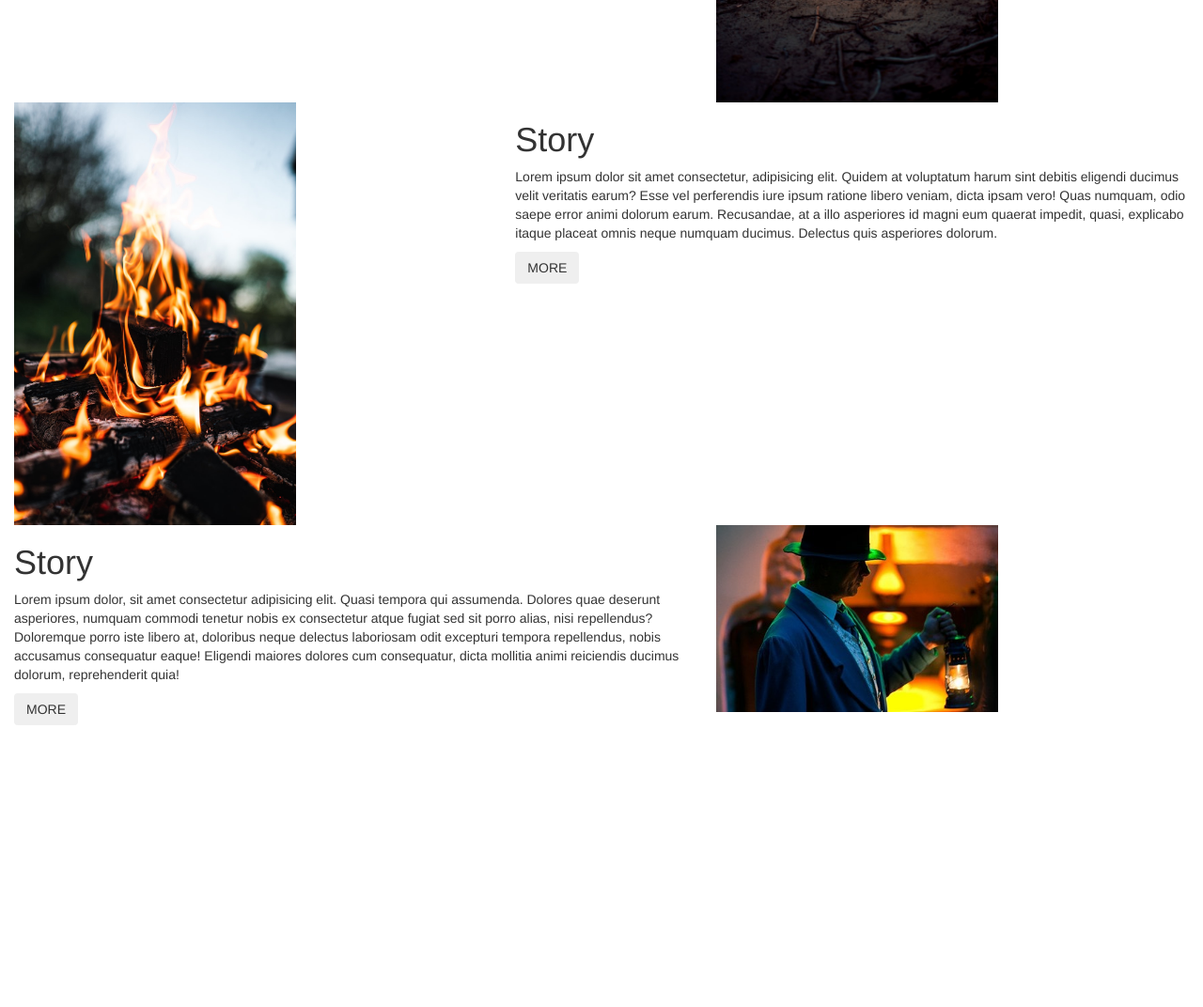
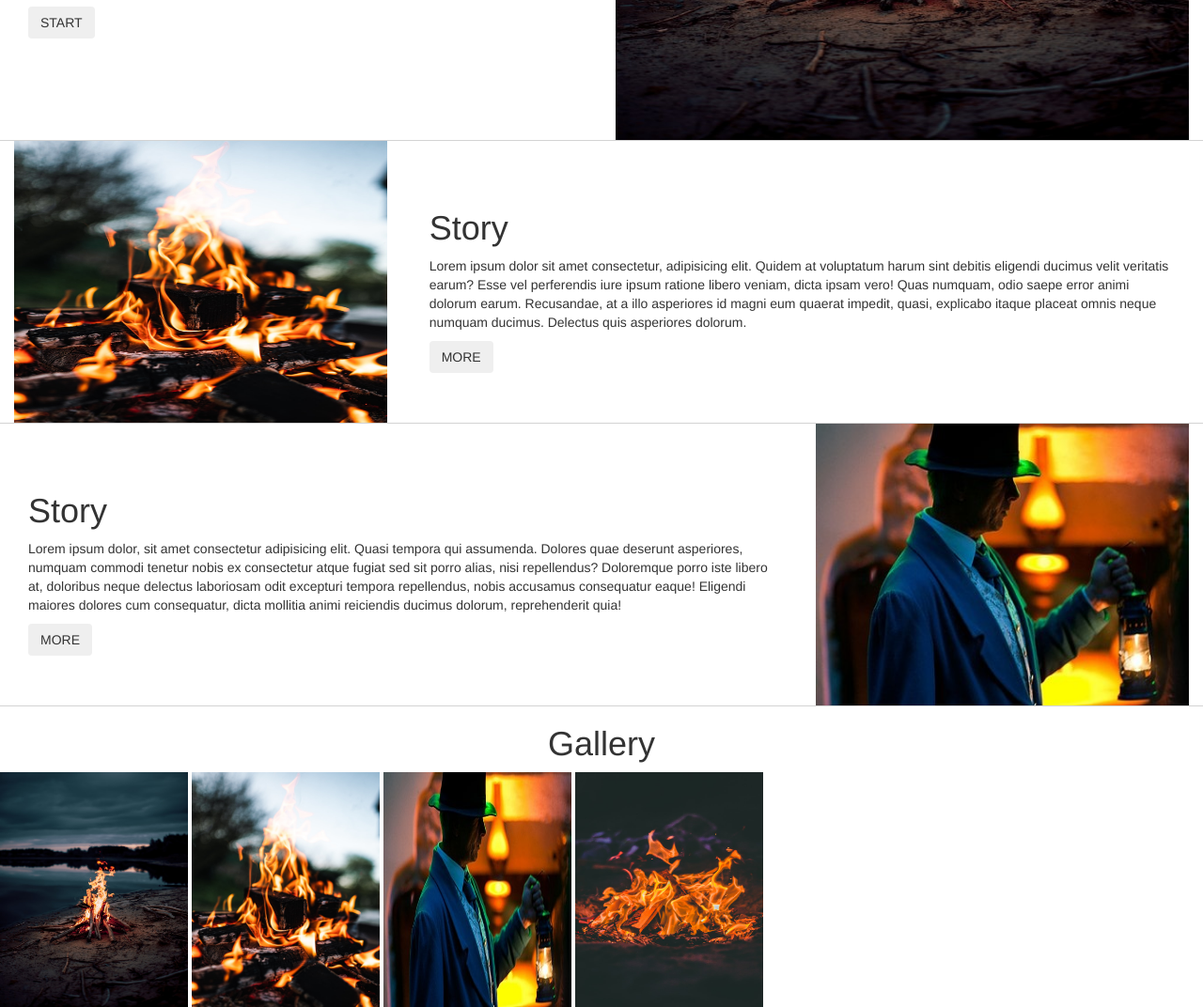
Before and after one commit to IrynaKuzminova/HtmlCssExam, a plain HTML site: page index.html in a window 1280 px wide. Shown: the part 414-1486 px from the top of the page at 94% size. Before the commit the page ends 1186 px from the top, so only its background shows below. Drawn offline with nearby package versions, Linux system fonts and the light colour scheme.

Commit message:
add gallery

```diff
--- a/css/style.css
+++ b/css/style.css
@@ -0,0 +1,39 @@
+/* .bg-img-1 {
+    background-image: url(/images/vadim-sadovski-AmtDxJpEEEg-unsplash.jpg);
+    background-size: cover;
+    background-repeat: no-repeat;
+    height: 500px;
+}
+.bg-img-2 {
+    background-image: url(/images/photo-1613403142188-4f494454a51d_2.jpg);
+    background-size: 100%;
+    background-repeat: no-repeat;
+    height: 400px;
+}
+.bg-img-3 {
+    background-image: url(/images/logo-present-502-be046070be12d680-2702-kb_3.jpg);
+    background-size: 100%;
+    background-repeat: no-repeat;
+    height: 400px;
+} */
+.flex-center{
+  display: flex !important;
+  align-items: center !important
+}
+
+.p-30{
+    padding: 30px !important;
+}
+
+.border-t{
+  border-top: 1px solid lightgray;
+}
+
+.border-b{
+    border-bottom: 1px solid lightgray;
+}
+
+.nav-bar-c{
+  margin: 0 !important;
+  background-color: white !important;
+}
--- a/index.html
+++ b/index.html
@@ -14,7 +14,7 @@
 </head>
 
 <body>
-    <nav class="navbar navbar-default">
+    <nav class="navbar navbar-default nav-bar-c">
         <div class="container-fluid">
             <div class="navbar-header">
                 <a class="navbar-brand" href="#">TOUR-GUIDE</a>
@@ -40,8 +40,8 @@
         </div>
     </nav>
     <div class="container-fluid">
-        <div class="row d-flex align-items-center">
-            <div class="col-sm-12 col-md-6 col-lg-7">
+        <div class="row flex-center border-t">
+            <div class="col-sm-12 col-md-6 col-lg-6 p-30">
                 <h1 class="display-5">Let`s hit the road</h1>
                 <p>Lorem ipsum dolor sit amet consectetur adipisicing elit. Voluptas facilis excepturi, natus quae,
                     velit
@@ -57,14 +57,15 @@
                     dolore magna aliqua.</p>
                 <button type="button" class="btn btn-light">START</button>
             </div>
-            <div class="col-sm-12 col-md-6 col-lg-5">
-                <img src="./images/vadim-sadovski-AmtDxJpEEEg-unsplash.jpg" width="300px" alt="">
+            <div class="col-sm-12 col-md-6 col-lg-6">
+                <img src="./images/vadim-sadovski-AmtDxJpEEEg-unsplash.jpg" height="500px" width="100%" alt="">
             </div>
         </div>
-        <div class="row d-flex align-items-center">
-            <div class="col-sm-12 col-md-6 col-lg-5"><img src="./images/photo-1613403142188-4f494454a51d_2.jpg" width="300px" alt="">
+        <div class="row flex-center border-t">
+            <div class="col-sm-12 col-md-4 col-lg-4">
+                <img src="./images/photo-1613403142188-4f494454a51d_2.jpg" height="300px" width="100%" alt="">
             </div>
-            <div class="col-sm-12 col-md-6 col-lg-7">
+            <div class="col-sm-12 col-md-8 col-lg-8 p-30">
                 <h1 class="display-5">Story</h1>
                 <p>Lorem ipsum dolor sit amet consectetur, adipisicing elit. Quidem at voluptatum harum sint debitis
                     eligendi ducimus velit veritatis earum? Esse vel perferendis iure ipsum ratione libero veniam, dicta
@@ -75,8 +76,8 @@
                 <button type="button" class="btn btn-light">MORE</button>
             </div>
         </div>
-        <div class="row d-flex align-items-center">
-            <div class="col-sm-12 col-md-6 col-lg-7">
+        <div class="row flex-center border-t border-b">
+            <div class="col-sm-12 col-md-8 col-lg-8 p-30">
                 <h1 class="display-5">Story</h1>
                 <p>Lorem ipsum dolor, sit amet consectetur adipisicing elit. Quasi tempora qui assumenda. Dolores quae
                     deserunt asperiores, numquam commodi tenetur nobis ex consectetur atque fugiat sed sit porro alias,
@@ -86,8 +87,18 @@
                     mollitia animi reiciendis ducimus dolorum, reprehenderit quia!</p>
                 <button type="button" class="btn btn-light">MORE</button>
             </div>
-            <div class="col-sm-12 col-md-6 col-lg-5"><img src="./images/logo-present-502-be046070be12d680-2702-kb_3.jpg" width="300px"
-                    alt=""></div>
+            <div class="col-sm-12 col-md-4 col-lg-4 text-center">
+                <img src="./images/logo-present-502-be046070be12d680-2702-kb_3.jpg" height="300px" width="100%" alt="">
+            </div>
+        </div>
+    </div>
+    <div>
+        <h1 class="display-6 text-center">Gallery</h1>
+        <div class="d-flex">
+            <img src="./images/vadim-sadovski-AmtDxJpEEEg-unsplash.jpg" height="250px" width="200px" alt="" />
+            <img src="./images/photo-1613403142188-4f494454a51d_2.jpg" alt="" height="250px" width="200px" />
+            <img src="./images/logo-present-502-be046070be12d680-2702-kb_3.jpg" alt="" height="250px" width="200px" />
+            <img src="./images/james-owen-TQHLndrT708-unsplash.jpg" alt="" height="250px" width="200px" />
         </div>
     </div>
 </body>
```
Also changed, not shown: images/james-owen-TQHLndrT708-unsplash.jpg (added).
